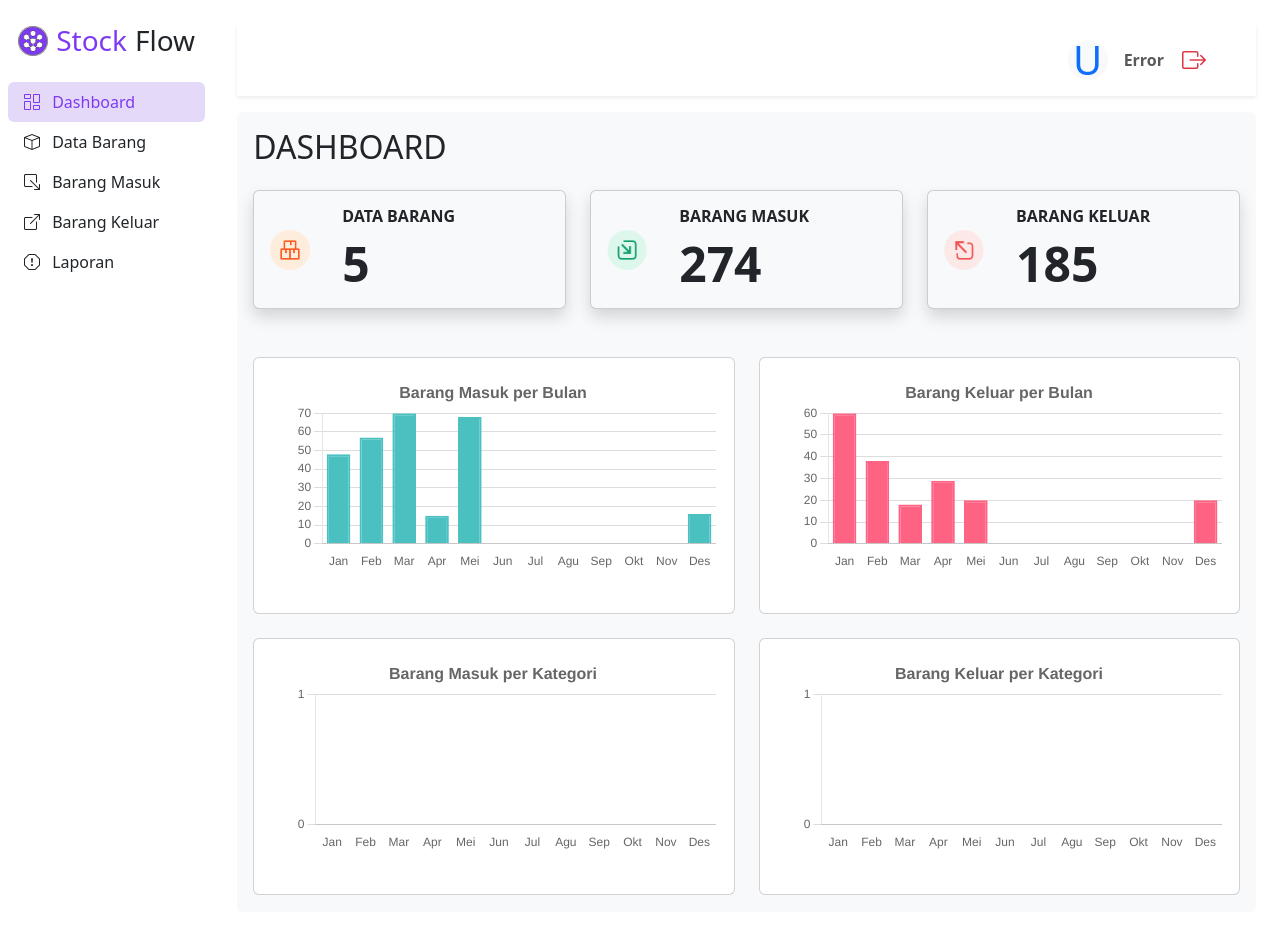
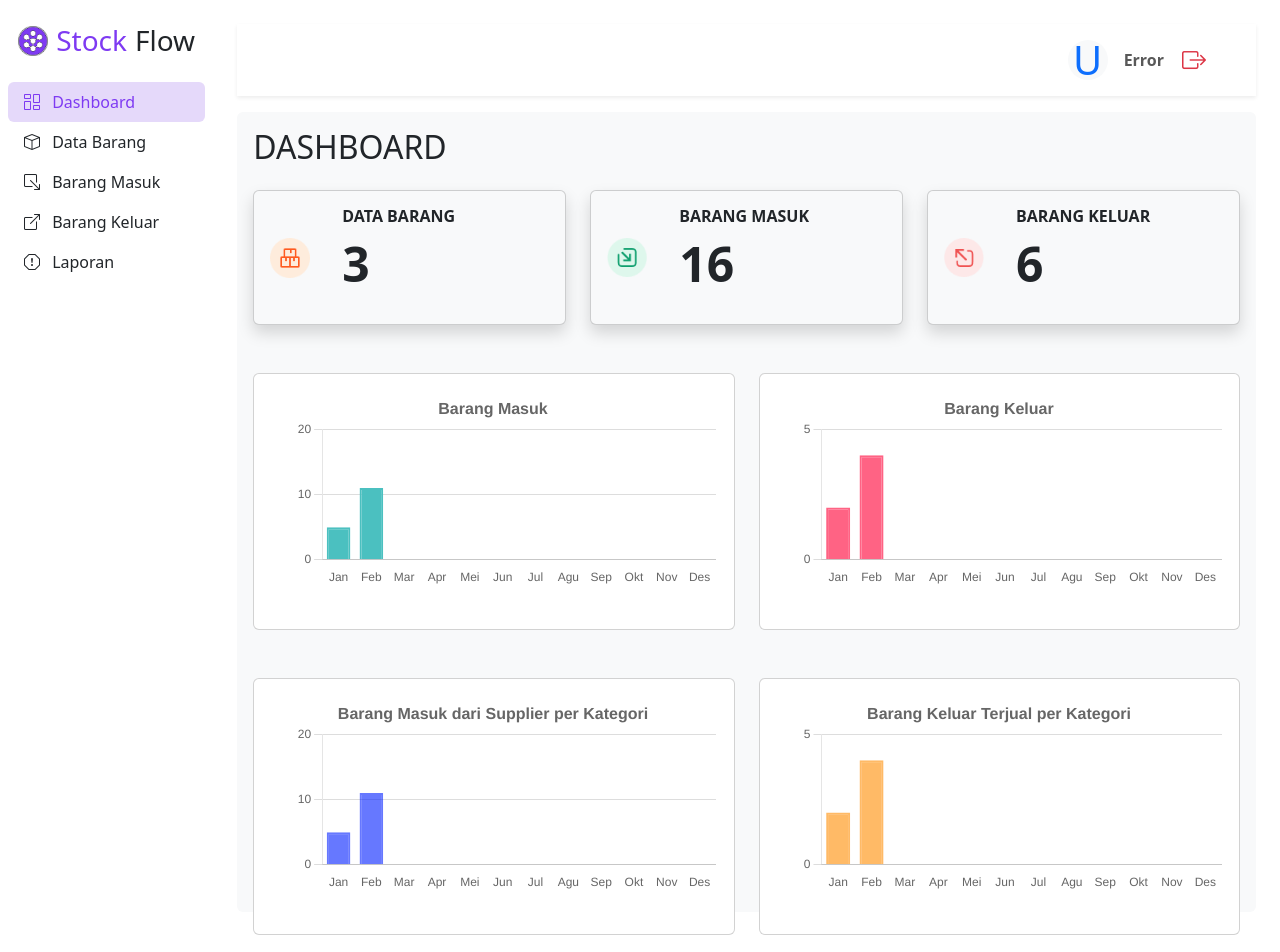
Before and after one commit to Inventory-Project-B/stockflow, a React (Create React App) app: page /dashboard in a window 1280 px wide. Shown: the top 952 px of the page. Built offline with nearby package versions, Linux system fonts and the light colour scheme; no server answers; sample sign-in values are in the browser's storage.

Commit message:
menambahkan 2 chart lagi

```diff
--- a/src/pages/Dashboard.js
+++ b/src/pages/Dashboard.js
@@ -2,59 +2,6 @@ import React, { useEffect, useState } from "react";
 import BarangChart from "../components/BarangChart";
 import Sidebar from "../components/Sidebar";
 import Navbar from "../components/Navbar";
-
-// Fungsi-fungsi dummy untuk menggantikan API
-const getDummyInventory = () => {
-  return [
-    { id: 1, nama: "Laptop", kategori: "Elektronik", jumlah: 15 },
-    { id: 2, nama: "Meja", kategori: "Furniture", jumlah: 20 },
-    { id: 3, nama: "Printer", kategori: "Elektronik", jumlah: 8 },
-    { id: 4, nama: "Kursi", kategori: "Furniture", jumlah: 25 },
-    { id: 5, nama: "Proyektor", kategori: "Elektronik", jumlah: 5 },
-  ];
-};
-
-const getDummyBarangMasuk = () => {
-  // Data untuk 6 bulan terakhir
-  const categories = ["Elektronik", "Furniture", "Alat Tulis"];
-  const data = [];
-
-  for (let i = 0; i < 30; i++) {
-    const date = new Date();
-    date.setMonth(date.getMonth() - Math.floor(Math.random() * 6));
-
-    data.push({
-      id: i + 1,
-      nama: `Barang Masuk ${i + 1}`,
-      kategori: categories[Math.floor(Math.random() * categories.length)],
-      jumlah: Math.floor(Math.random() * 20) + 1,
-      tanggal: date.toISOString().split("T")[0],
-    });
-  }
-
-  return data;
-};
-
-const getDummyBarangKeluar = () => {
-  // Data untuk 6 bulan terakhir
-  const categories = ["Elektronik", "Furniture", "Alat Tulis"];
-  const data = [];
-
-  for (let i = 0; i < 25; i++) {
-    const date = new Date();
-    date.setMonth(date.getMonth() - Math.floor(Math.random() * 6));
-
-    data.push({
-      id: i + 1,
-      nama: `Barang Keluar ${i + 1}`,
-      kategori: categories[Math.floor(Math.random() * categories.length)],
-      jumlah: Math.floor(Math.random() * 15) + 1,
-      tanggal: date.toISOString().split("T")[0],
-    });
-  }
-
-  return data;
-};
 
 function Dashboard() {
   const [inventory, setInventory] = useState([]);
@@ -62,96 +9,63 @@ function Dashboard() {
   const [barangKeluar, setBarangKeluar] = useState([]);
   const [chartDataMasuk, setChartDataMasuk] = useState([]);
   const [chartDataKeluar, setChartDataKeluar] = useState([]);
-  const [chartKategoriMasuk, setChartKategoriMasuk] = useState([]);
-  const [chartKategoriKeluar, setChartKategoriKeluar] = useState([]);
 
   useEffect(() => {
-    const fetchData = async () => {
-      try {
-        // Gunakan fungsi dummy sebagai pengganti API
-        const dataInventory = getDummyInventory();
-        const dataBarangMasuk = getDummyBarangMasuk();
-        const dataBarangKeluar = getDummyBarangKeluar();
+    // Dummy data
+    const dummyInventory = [
+      { id: 1, nama: "Keyboard" },
+      { id: 2, nama: "Mouse" },
+      { id: 3, nama: "Monitor" },
+    ];
 
-        setInventory(dataInventory);
-        setBarangMasuk(dataBarangMasuk);
-        setBarangKeluar(dataBarangKeluar);
+    const dummyBarangMasuk = [
+      { id: 1, tanggal: "2025-01-15", jumlah: 5 },
+      { id: 2, tanggal: "2025-02-10", jumlah: 8 },
+      { id: 3, tanggal: "2025-02-20", jumlah: 3 },
+    ];
 
-        const groupedDataMasuk = groupDataByMonth(dataBarangMasuk);
-        const groupedDataKeluar = groupDataByMonth(dataBarangKeluar);
+    const dummyBarangKeluar = [
+      { id: 1, tanggal: "2025-01-18", jumlah: 2 },
+      { id: 2, tanggal: "2025-02-15", jumlah: 4 },
+    ];
 
-        const chartDataMasukFormatted = Object.keys(groupedDataMasuk).map(
-          (month) => ({ tanggal: month, jumlah: groupedDataMasuk[month] })
-        );
-        const chartDataKeluarFormatted = Object.keys(groupedDataKeluar).map(
-          (month) => ({ tanggal: month, jumlah: groupedDataKeluar[month] })
-        );
+    setInventory(dummyInventory);
+    setBarangMasuk(dummyBarangMasuk);
+    setBarangKeluar(dummyBarangKeluar);
 
-        setChartDataMasuk(chartDataMasukFormatted);
-        setChartDataKeluar(chartDataKeluarFormatted);
+    // Kelompokkan data per bulan
+    const groupedDataMasuk = groupDataByMonth(dummyBarangMasuk);
+    const groupedDataKeluar = groupDataByMonth(dummyBarangKeluar);
 
-        // Group by category
-        const groupedKategoriMasuk = groupDataByCategory(dataBarangMasuk);
-        const groupedKategoriKeluar = groupDataByCategory(dataBarangKeluar);
+    // Format data untuk chart
+    const chartDataMasukFormatted = Object.keys(groupedDataMasuk).map(month => ({
+      tanggal: month,
+      jumlah: groupedDataMasuk[month],
+    }));
 
-        const chartKategoriMasukFormatted = Object.keys(
-          groupedKategoriMasuk
-        ).map((kategori) => ({
-          kategori,
-          jumlah: groupedKategoriMasuk[kategori],
-        }));
-        const chartKategoriKeluarFormatted = Object.keys(
-          groupedKategoriKeluar
-        ).map((kategori) => ({
-          kategori,
-          jumlah: groupedKategoriKeluar[kategori],
-        }));
+    const chartDataKeluarFormatted = Object.keys(groupedDataKeluar).map(month => ({
+      tanggal: month,
+      jumlah: groupedDataKeluar[month],
+    }));
 
-        setChartKategoriMasuk(chartKategoriMasukFormatted);
-        setChartKategoriKeluar(chartKategoriKeluarFormatted);
-      } catch (error) {
-        console.error("Failed to fetch data:", error);
-      }
-    };
-
-    fetchData();
+    setChartDataMasuk(chartDataMasukFormatted);
+    setChartDataKeluar(chartDataKeluarFormatted);
   }, []);
 
-  // Fungsi-fungsi helper tetap sama
   const groupDataByMonth = (data) => {
-    const groupedData = {};
-    data.forEach((item) => {
+    const grouped = {};
+    data.forEach(item => {
       const date = new Date(item.tanggal);
-      const monthYear = `${date.getFullYear()}-${String(
-        date.getMonth() + 1
-      ).padStart(2, "0")}`;
-      if (!groupedData[monthYear]) groupedData[monthYear] = 0;
-      groupedData[monthYear] += item.jumlah;
-    });
-    return groupedData;
-  };
-
-  const groupDataByCategory = (data) => {
-    const grouped = {};
-    data.forEach((item) => {
-      const kategori = item.kategori || "Lainnya";
-      if (!grouped[kategori]) grouped[kategori] = 0;
-      grouped[kategori] += item.jumlah;
+      const monthYear = `${date.getFullYear()}-${String(date.getMonth() + 1).padStart(2, "0")}`;
+      grouped[monthYear] = (grouped[monthYear] || 0) + item.jumlah;
     });
     return grouped;
   };
 
   const totalBarang = inventory.length;
-  const totalBarangMasuk = barangMasuk.reduce(
-    (total, item) => total + item.jumlah,
-    0
-  );
-  const totalBarangKeluar = barangKeluar.reduce(
-    (total, item) => total + item.jumlah,
-    0
-  );
+  const totalBarangMasuk = barangMasuk.reduce((total, item) => total + item.jumlah, 0);
+  const totalBarangKeluar = barangKeluar.reduce((total, item) => total + item.jumlah, 0);
 
-  // Render tetap sama
   return (
     <div className="container-fluid">
       <div className="row">
@@ -161,75 +75,54 @@ function Dashboard() {
           <div className="card p-3 mt-3 bg-light vh-100 border-0">
             <h2 className="mb-4">DASHBOARD</h2>
             <div className="row">
+              {/* Total Barang */}
               <div className="col-md-4 mb-4">
                 <div className="card bg-light shadow">
                   <div className="card-body d-flex align-items-center">
-                    <img
-                      className="me-3"
-                      src="/DB.png"
-                      alt="Logo"
-                      style={{ width: "40px", height: "40px" }}
-                    />
+                    <img src="/DB.png" alt="Logo" className="me-3" style={{ width: "40px" }} />
                     <div className="ms-3">
-                      <h6 className="card-title text-uppercase fw-bold">
-                        Data Barang
-                      </h6>
-                      <p className="card-text display-5 fw-bold">
-                        {totalBarang}
-                      </p>
+                      <h6 className="text-uppercase fw-bold">Data Barang</h6>
+                      <p className="display-5 fw-bold">{totalBarang}</p>
                     </div>
                   </div>
                 </div>
               </div>
+
+              {/* Barang Masuk */}
               <div className="col-md-4 mb-4">
                 <div className="card bg-light shadow">
                   <div className="card-body d-flex align-items-center">
-                    <img
-                      className="me-3"
-                      src="/BM.png"
-                      alt="Logo"
-                      style={{ width: "40px", height: "40px" }}
-                    />
+                    <img src="/BM.png" alt="Logo" className="me-3" style={{ width: "40px" }} />
                     <div className="ms-3">
-                      <h6 className="card-title text-uppercase fw-bold">
-                        Barang Masuk
-                      </h6>
-                      <p className="card-text display-5 fw-bold">
-                        {totalBarangMasuk}
-                      </p>
+                      <h6 className="text-uppercase fw-bold">Barang Masuk</h6>
+                      <p className="display-5 fw-bold">{totalBarangMasuk}</p>
                     </div>
                   </div>
                 </div>
               </div>
+
+              {/* Barang Keluar */}
               <div className="col-md-4 mb-4">
                 <div className="card bg-light shadow">
                   <div className="card-body d-flex align-items-center">
-                    <img
-                      className="me-3"
-                      src="/BK.png"
-                      alt="Logo"
-                      style={{ width: "40px", height: "40px" }}
-                    />
+                    <img src="/BK.png" alt="Logo" className="me-3" style={{ width: "40px" }} />
                     <div className="ms-3">
-                      <h6 className="card-title text-uppercase fw-bold">
-                        Barang Keluar
-                      </h6>
-                      <p className="card-text display-5 fw-bold">
-                        {totalBarangKeluar}
-                      </p>
+                      <h6 className="text-uppercase fw-bold">Barang Keluar</h6>
+                      <p className="display-5 fw-bold">{totalBarangKeluar}</p>
                     </div>
                   </div>
                 </div>
               </div>
             </div>
 
+            {/* Chart */}
             <div className="row mt-4">
               <div className="col-md-6 mb-4">
                 <div className="card">
                   <div className="card-body">
                     <BarangChart
                       data={chartDataMasuk}
-                      title="Barang Masuk per Bulan"
+                      title="Barang Masuk"
                       backgroundColor="rgba(75, 192, 192, 0.6)"
                       borderColor="rgba(75, 192, 192, 1)"
                     />
@@ -241,9 +134,24 @@ function Dashboard() {
                   <div className="card-body">
                     <BarangChart
                       data={chartDataKeluar}
-                      title="Barang Keluar per Bulan"
+                      title="Barang Keluar"
                       backgroundColor="rgba(255, 99, 132, 0.6)"
                       borderColor="rgba(255, 99, 132, 1)"
+                    />
+                  </div>
+                </div>
+              </div>
+            </div>
+
+             <div className="row mt-4">
+              <div className="col-md-6 mb-4">
+                <div className="card">
+                  <div className="card-body">
+                    <BarangChart
+                      data={chartDataMasuk}
+                      title="Barang Masuk dari Supplier per Kategori"
+                      backgroundColor="rgba(0, 30, 255, 0.6)"
+                      borderColor="rgba(0, 30, 255, 0.6)"
                     />
                   </div>
                 </div>
@@ -252,24 +160,10 @@ function Dashboard() {
                 <div className="card">
                   <div className="card-body">
                     <BarangChart
-                      data={chartKategoriMasuk}
-                      title="Barang Masuk per Kategori"
-                      backgroundColor="rgba(153, 102, 255, 0.6)"
-                      borderColor="rgba(153, 102, 255, 1)"
-                      labelKey="kategori"
-                    />
-                  </div>
-                </div>
-              </div>
-              <div className="col-md-6 mb-4">
-                <div className="card">
-                  <div className="card-body">
-                    <BarangChart
-                      data={chartKategoriKeluar}
-                      title="Barang Keluar per Kategori"
-                      backgroundColor="rgba(255, 206, 86, 0.6)"
-                      borderColor="rgba(255, 206, 86, 1)"
-                      labelKey="kategori"
+                      data={chartDataKeluar}
+                      title="Barang Keluar Terjual per Kategori"
+                      backgroundColor="rgba(255, 140, 0, 0.6)"
+                      borderColor="rgba(255, 140, 0, 0.6)"
                     />
                   </div>
                 </div>
```
